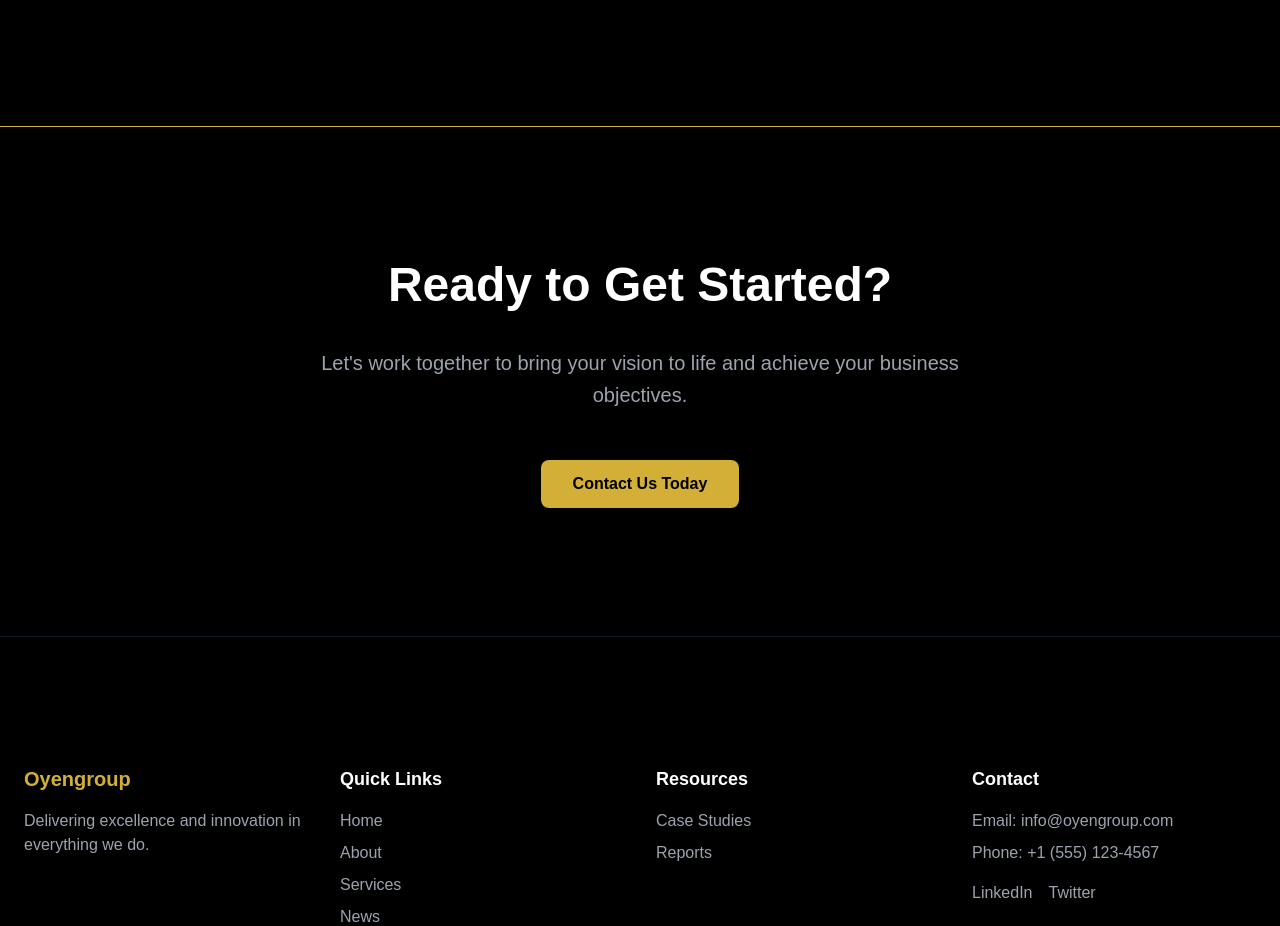
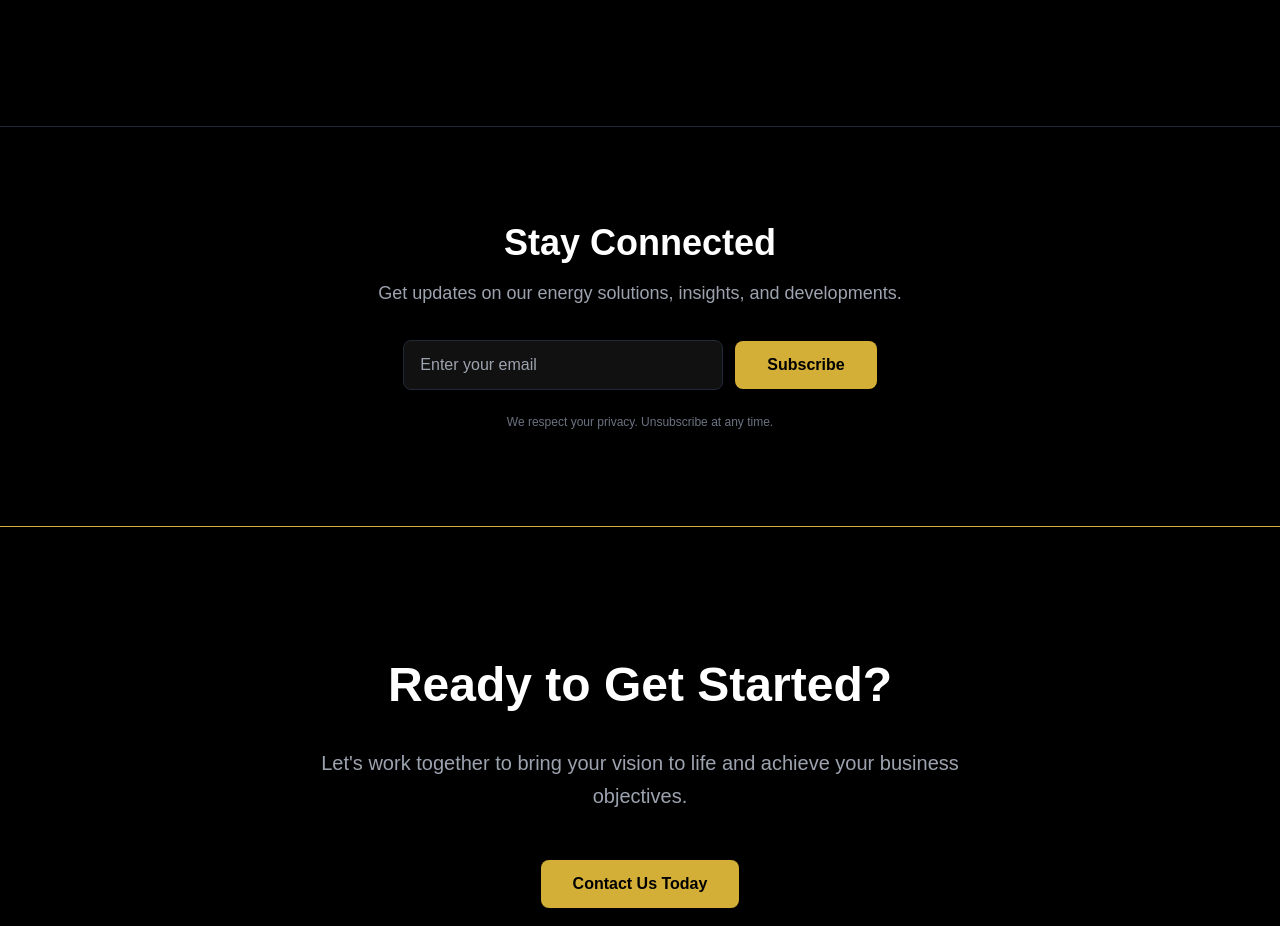
Before and after one commit to oyenhq-design/oyengroup, a Next.js app: page / in a window 1280 px wide. Shown: the part 5728-6654 px from the top of the page. Built offline with nearby package versions, Linux system fonts and the light colour scheme.

Commit message:
Added 'Stay Connected' newsletter section: centered layout, email input, subscribe button with hover effects, success message, privacy notice

```diff
--- a/src/app/page.tsx
+++ b/src/app/page.tsx
@@ -4,6 +4,7 @@ import Statistics from '@/components/Statistics';
 import FeaturedNews from '@/components/FeaturedNews';
 import FeaturedCaseStudies from '@/components/FeaturedCaseStudies';
 import ReportsSection from '@/components/ReportsSection';
+import StayConnected from '@/components/StayConnected';
 import CTA from '@/components/CTA';
 
 export default function Home() {
@@ -15,6 +16,7 @@ export default function Home() {
       <FeaturedNews />
       <FeaturedCaseStudies />
       <ReportsSection />
+      <StayConnected />
       <CTA />
     </main>
   );
--- /dev/null
+++ b/src/components/StayConnected.tsx
@@ -0,0 +1,68 @@
+'use client';
+
+import { useState } from 'react';
+
+export default function StayConnected() {
+  const [email, setEmail] = useState('');
+  const [isSubmitted, setIsSubmitted] = useState(false);
+
+  const handleSubmit = (e: React.FormEvent) => {
+    e.preventDefault();
+    if (email.trim()) {
+      setIsSubmitted(true);
+      setEmail('');
+      setTimeout(() => setIsSubmitted(false), 3000);
+    }
+  };
+
+  return (
+    <section className="bg-black py-16 md:py-20 lg:py-24 border-t border-[#1f2937]">
+      <div className="max-w-2xl mx-auto px-6">
+        <div className="text-center">
+          {/* Title */}
+          <h2 className="text-3xl md:text-4xl font-semibold text-white mb-4">
+            Stay Connected
+          </h2>
+
+          {/* Description */}
+          <p className="text-[#9ca3af] text-base md:text-lg mb-8 leading-relaxed">
+            Get updates on our energy solutions, insights, and developments.
+          </p>
+
+          {/* Email Subscription Form */}
+          <form onSubmit={handleSubmit} className="flex flex-col sm:flex-row gap-3 items-center justify-center">
+            {/* Email Input */}
+            <input
+              type="email"
+              placeholder="Enter your email"
+              value={email}
+              onChange={(e) => setEmail(e.target.value)}
+              required
+              className="flex-1 min-w-0 sm:flex-initial sm:w-80 px-4 py-3 bg-[#111] border border-[#1f2937] rounded-lg text-white placeholder-[#9ca3af] focus:outline-none focus:border-[#d4af37] transition-colors duration-300"
+            />
+
+            {/* Subscribe Button */}
+            <button
+              type="submit"
+              className="w-full sm:w-auto px-8 py-3 bg-[#d4af37] text-black font-semibold rounded-lg hover:bg-[#e5c158] transition-colors duration-300"
+            >
+              {isSubmitted ? 'Subscribed!' : 'Subscribe'}
+            </button>
+          </form>
+
+          {/* Success Message */}
+          {isSubmitted && (
+            <p className="text-[#d4af37] text-sm mt-3 animate-pulse">
+              Thank you for subscribing
+            </p>
+          )}
+
+          {/* Privacy Notice */}
+          <p className="text-[#6b7280] text-xs mt-6">
+            We respect your privacy. Unsubscribe at any time.
+          </p>
+        </div>
+      </div>
+    </section>
+  );
+}
```
